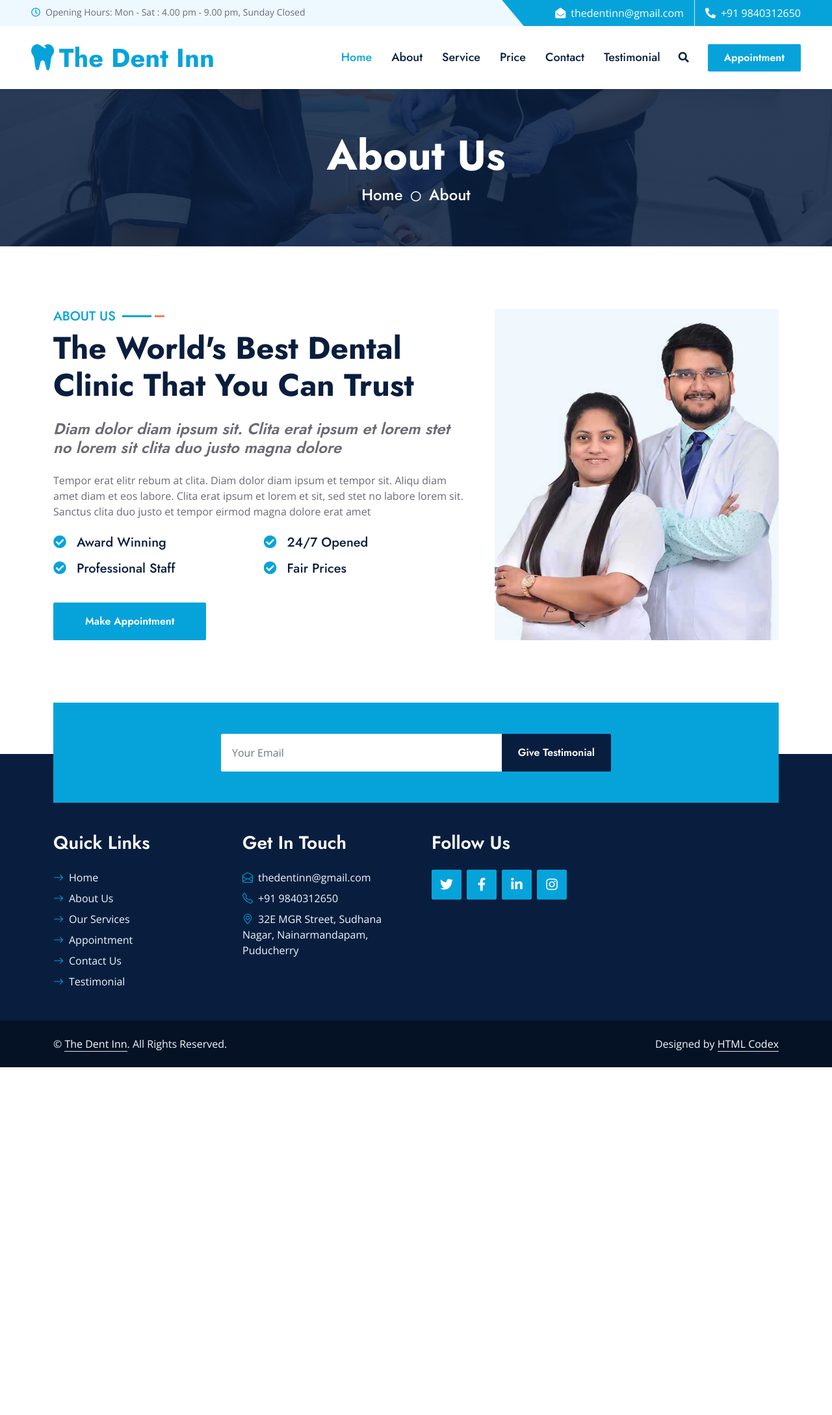
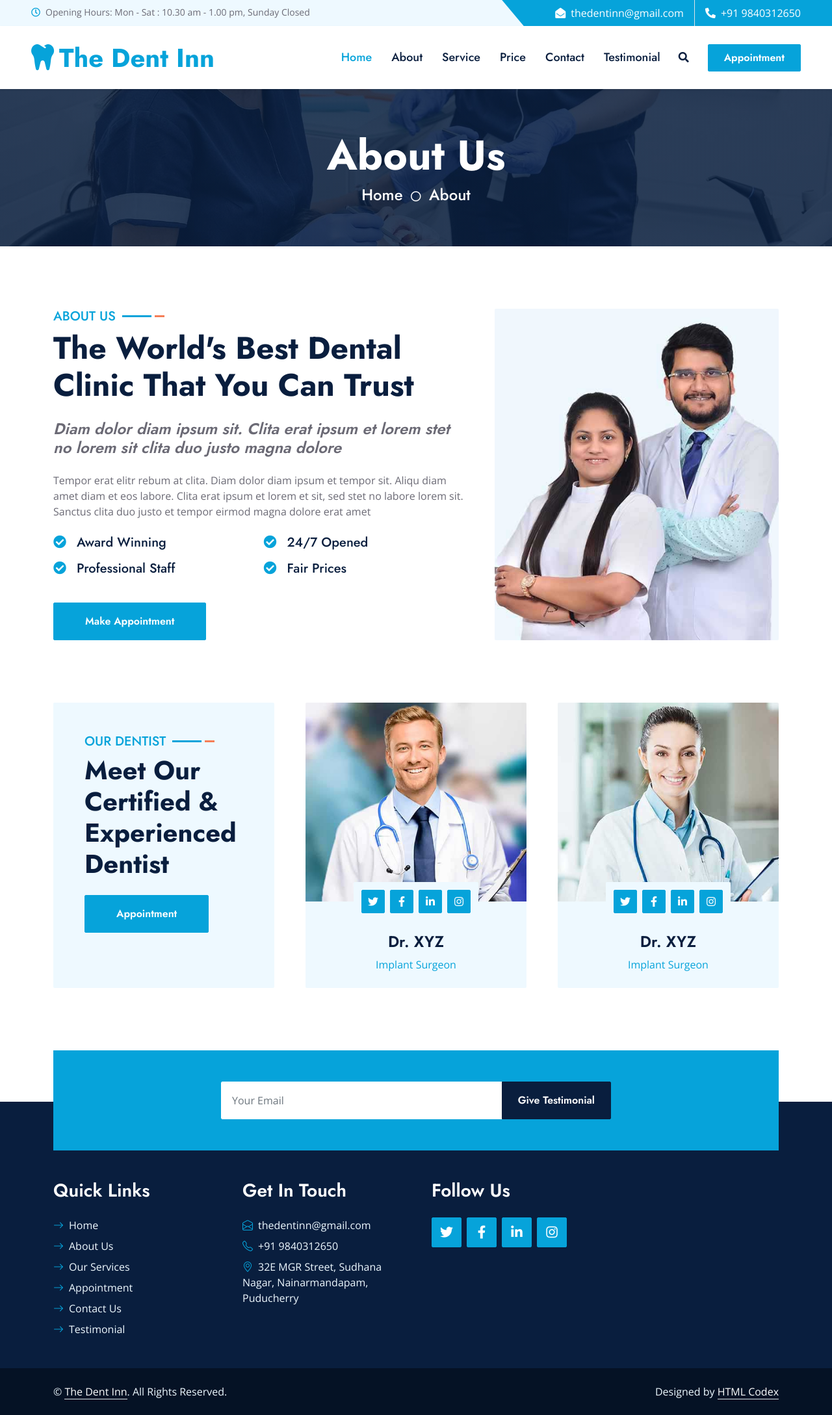
Before and after one commit to vimal-11/The_Dent_Inn, a Django app: page /about/ in a window 1280 px wide. Shown: the whole page at 65% size. Before the commit the page ends 1642 px from the top, so only its background shows below. Run offline with Django 4.2, Linux system fonts and the light colour scheme; parts of the project's set-up code (start-up, migrations or seed data) failed here and were passed over; some libraries are stand-ins or nearby versions.

Commit message:
minor modifications in html

```diff
--- a/home/templates/about.html
+++ b/home/templates/about.html
@@ -50,4 +50,55 @@
     </div>
     <!-- About End -->
 
+    <!-- Team Start -->
+    <div class="container-fluid py-5">
+        <div class="container">
+            <div class="row g-5">
+                <div class="col-lg-4 wow slideInUp" data-wow-delay="0.1s">
+                    <div class="section-title bg-light rounded h-100 p-5">
+                        <h5 class="position-relative d-inline-block text-primary text-uppercase">Our Dentist</h5>
+                        <h1 class="display-6 mb-4">Meet Our Certified & Experienced Dentist</h1>
+                        <a href="{% url 'home:appointment' %}" class="btn btn-primary py-3 px-5">Appointment</a>
+                    </div>
+                </div>
+                <div class="col-lg-4 wow slideInUp" data-wow-delay="0.3s">
+                    <div class="team-item">
+                        <div class="position-relative rounded-top" style="z-index: 1;">
+                            <img class="img-fluid rounded-top w-100" src="{% static 'home/img/team-1.jpg' %}" alt="">
+                            <div class="position-absolute top-100 start-50 translate-middle bg-light rounded p-2 d-flex">
+                                <a class="btn btn-primary btn-square m-1" href="#"><i class="fab fa-twitter fw-normal"></i></a>
+                                <a class="btn btn-primary btn-square m-1" href="#"><i class="fab fa-facebook-f fw-normal"></i></a>
+                                <a class="btn btn-primary btn-square m-1" href="#"><i class="fab fa-linkedin-in fw-normal"></i></a>
+                                <a class="btn btn-primary btn-square m-1" href="#"><i class="fab fa-instagram fw-normal"></i></a>
+                            </div>
+                        </div>
+                        <div class="team-text position-relative bg-light text-center rounded-bottom p-4 pt-5">
+                            <h4 class="mb-2">Dr. XYZ</h4>
+                            <p class="text-primary mb-0">Implant Surgeon</p>
+                        </div>
+                    </div>
+                </div>
+                <div class="col-lg-4 wow slideInUp" data-wow-delay="0.6s">
+                    <div class="team-item">
+                        <div class="position-relative rounded-top" style="z-index: 1;">
+                            <img class="img-fluid rounded-top w-100" src="{% static 'home/img/team-2.jpg' %}" alt="">
+                            <div class="position-absolute top-100 start-50 translate-middle bg-light rounded p-2 d-flex">
+                                <a class="btn btn-primary btn-square m-1" href="#"><i class="fab fa-twitter fw-normal"></i></a>
+                                <a class="btn btn-primary btn-square m-1" href="#"><i class="fab fa-facebook-f fw-normal"></i></a>
+                                <a class="btn btn-primary btn-square m-1" href="#"><i class="fab fa-linkedin-in fw-normal"></i></a>
+                                <a class="btn btn-primary btn-square m-1" href="#"><i class="fab fa-instagram fw-normal"></i></a>
+                            </div>
+                        </div>
+                        <div class="team-text position-relative bg-light text-center rounded-bottom p-4 pt-5">
+                            <h4 class="mb-2">Dr. XYZ</h4>
+                            <p class="text-primary mb-0">Implant Surgeon</p>
+                        </div>
+                    </div>
+                </div>
+            </div>
+        </div>
+    </div>
+    <!-- Team End -->
+
+
 {% endblock content %}
--- a/home/templates/base.html
+++ b/home/templates/base.html
@@ -55,7 +55,7 @@
         <div class="row gx-0">
             <div class="col-md-6 text-center text-lg-start mb-2 mb-lg-0">
                 <div class="d-inline-flex align-items-center">
-                    <small class="py-2"><i class="far fa-clock text-primary me-2"></i>Opening Hours: Mon - Sat : 4.00 pm - 9.00 pm, Sunday Closed </small>
+                    <small class="py-2"><i class="far fa-clock text-primary me-2"></i>Opening Hours: Mon - Sat : 10.30 am - 1.00 pm,  Sunday Closed </small>
                 </div>
             </div>
             <div class="col-md-6 text-center text-lg-end">
--- a/home/templates/home.html
+++ b/home/templates/home.html
@@ -67,6 +67,7 @@
                         <a class="btn btn-light" href="{% url 'home:appointment' %}">Appointment</a>
                     </div>
                 </div>
+
                 <div class="col-lg-4 wow zoomIn" data-wow-delay="0.3s">
                     <div class="bg-dark d-flex flex-column p-5" style="height: 300px;">
                         <h3 class="text-white mb-3">Search A Doctor</h3>
@@ -83,6 +84,7 @@
                         <a class="btn btn-light" href="{% url 'home:pricing' %}">See Price</a>
                     </div>
                 </div>
+
                 <div class="col-lg-4 wow zoomIn" data-wow-delay="0.6s">
                     <div class="bg-secondary d-flex flex-column p-5" style="height: 300px;">
                         <h3 class="text-white mb-3">Make Appointment</h3>
@@ -401,7 +403,7 @@
                             </div>
                         </div>
                         <div class="team-text position-relative bg-light text-center rounded-bottom p-4 pt-5">
-                            <h4 class="mb-2">Dr. John Doe</h4>
+                            <h4 class="mb-2">Dr. XYZ</h4>
                             <p class="text-primary mb-0">Implant Surgeon</p>
                         </div>
                     </div>
@@ -418,7 +420,7 @@
                             </div>
                         </div>
                         <div class="team-text position-relative bg-light text-center rounded-bottom p-4 pt-5">
-                            <h4 class="mb-2">Dr. John Doe</h4>
+                            <h4 class="mb-2">Dr. XYZ</h4>
                             <p class="text-primary mb-0">Implant Surgeon</p>
                         </div>
                     </div>
```
